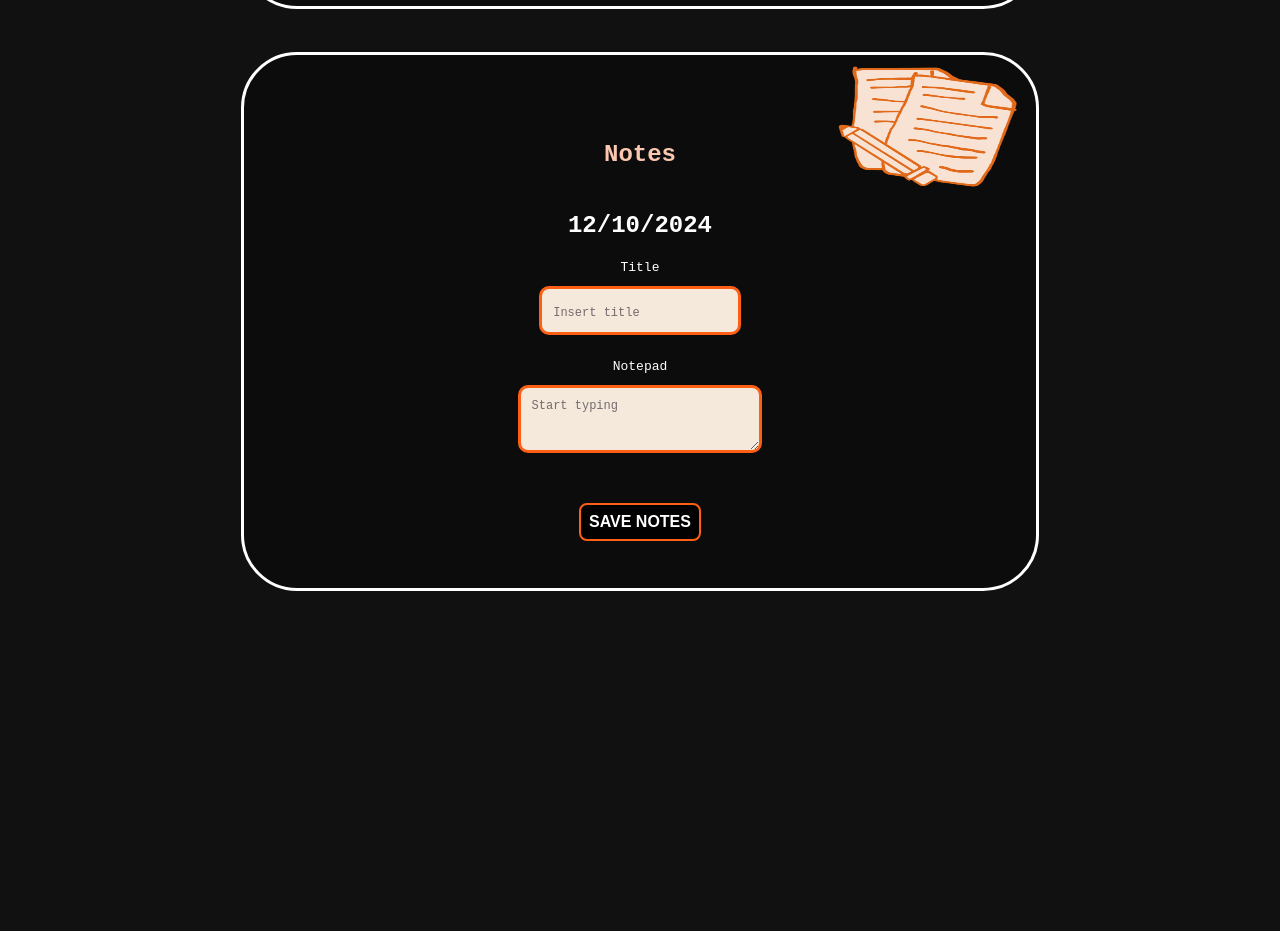
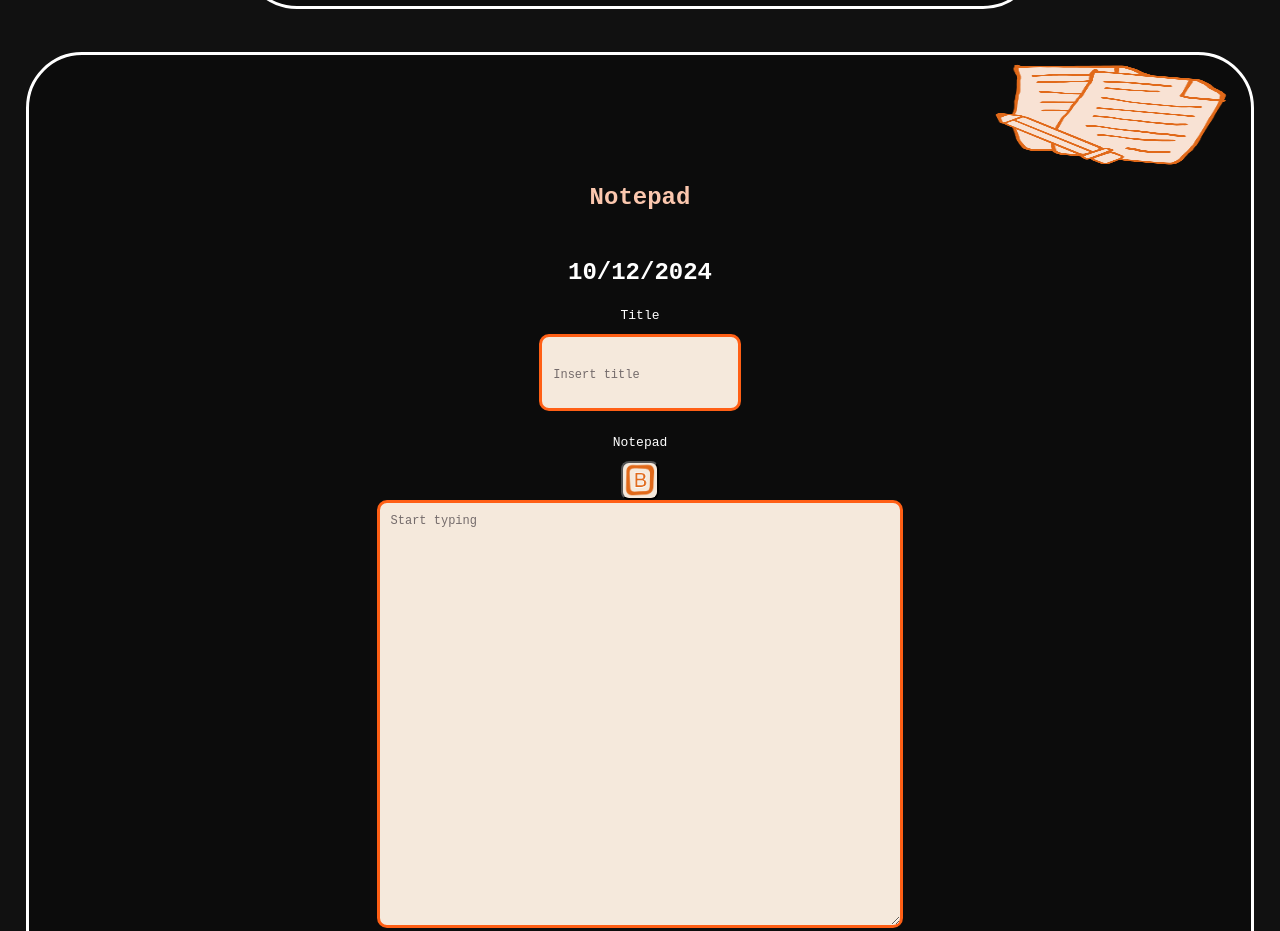
Before and after one commit to anita-campbell714/Sundial, a website: page index.html in a window 1280 px wide. Shown: the part 1235-2166 px from the top of the page. Before the commit the page ends 1852 px from the top, so only its background shows below. Drawn offline with Linux system fonts and the light colour scheme.

Commit message:
adding word-editing features to notepad

```diff
--- a/index.html
+++ b/index.html
@@ -45,7 +45,7 @@
             </div>
         </div>
         <div class="notes-container">
-            <h1 class="notesHeader">Notes</h1>
+            <h1 class="notesHeader">Notepad</h1>
             <form>
                 <div id="title-container">
                     <p id="date"></p>
@@ -54,6 +54,7 @@
                 </div>
                 <div id="notepad-container">
                     <label for="notepad">Notepad</label>
+                    <button class="text-editing-icons" id="bold-button"></button>
                     <textarea id="notepad-box" type="text" placeholder="Start typing"></textarea>
                 </div>
             </form>
--- a/index.js
+++ b/index.js
@@ -161,4 +161,4 @@ y = n.getFullYear();
 m = n.getMonth() + 1;
 d = n.getDate();
 
-document.getElementById("date").innerHTML = m + "/" + d + "/" + y;
+document.getElementById("date").innerHTML = d + "/" + m + "/" + y;
--- a/style.css
+++ b/style.css
@@ -238,10 +238,10 @@ body {
     border-radius: 7vh;
     padding: 1%;
     margin-top: 5%;
-    width: 90%;
+    width: 140%;
     height: 50;
     background-image: url("mynotepad.png");
-    background-size: 17vw 18vh;
+    background-size: 22vw 15vh;
     background-repeat: no-repeat;
     background-position: right top;
 }
@@ -282,6 +282,7 @@ body {
 
 #title-box {
     width: 80%;
+    height: 50px;
     padding: 5%;
     font-size: 18px;
     border: solid;
@@ -305,8 +306,8 @@ body {
 }
 
 #notepad-box {
-    width: 100%;
-    height: 100%;
+    width: 230%;
+    height: 400px;
     padding: 5%;
     font-size: 18px;
     border: solid;
@@ -347,3 +348,20 @@ input::placeholder {
     font-family: monospace;
     font-size: 12px;
 }
+
+
+#bold-button {
+    padding: 8%;
+    border-radius: 1vh;
+    background-color: rgb(245, 233, 220);
+    background-image: url("myboldicon2.png");
+    background-size: 80px 80px;
+    background-repeat: no-repeat;
+    background-position: center;
+}
+
+#bold-button:hover {
+    background-color: white;
+    cursor: pointer;
+    transition: all 0.3s ease-in-out;
+}
```
Also changed, not shown: myboldicon.png (added), myboldicon2.png (added), 1 other file.
